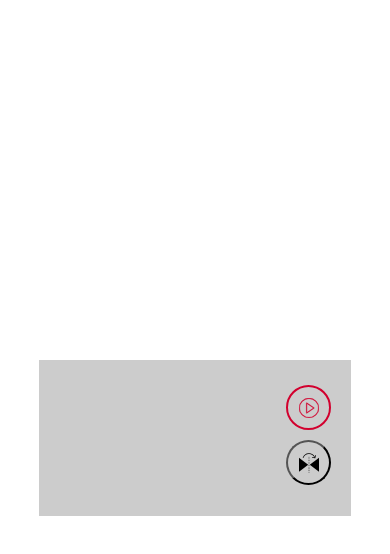
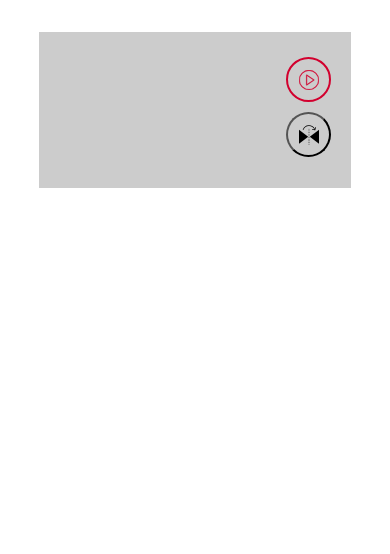
Before and after one commit to ainahtokyandry/web-rtc, a Next.js app: page / in a window 390 px wide. Shown: the top 554 px of the page. Built offline with nearby package versions, Linux system fonts and the light colour scheme.

Commit message:
setting responsive

```diff
--- a/pages/index.js
+++ b/pages/index.js
@@ -101,10 +101,10 @@ const Home = () => {
 	};
 
 	return (
-		<div className={styles.container}>
+		<>
 			<Head>
 				<title>Playing with web rtc</title>
-				<meta name="description" content="Developped by ATA" />
+				<meta name="description" content="Developed by ATA" />
 			</Head>
 			<main className={styles.main}>
 				<p className={"error"}>{err}</p>
@@ -160,7 +160,7 @@ const Home = () => {
 					</div>
 				</div>
 			</main>
-		</div>
+		</>
 	);
 };
 export default Home;
--- a/styles/Home.module.css
+++ b/styles/Home.module.css
@@ -1,5 +1,4 @@
 .main {
-	height: 100vh;
 	flex: 1;
 	display: flex;
 	flex-direction: column;
```
